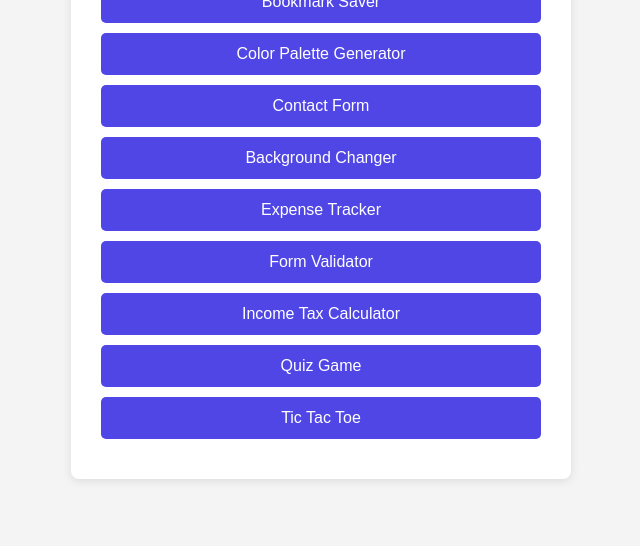
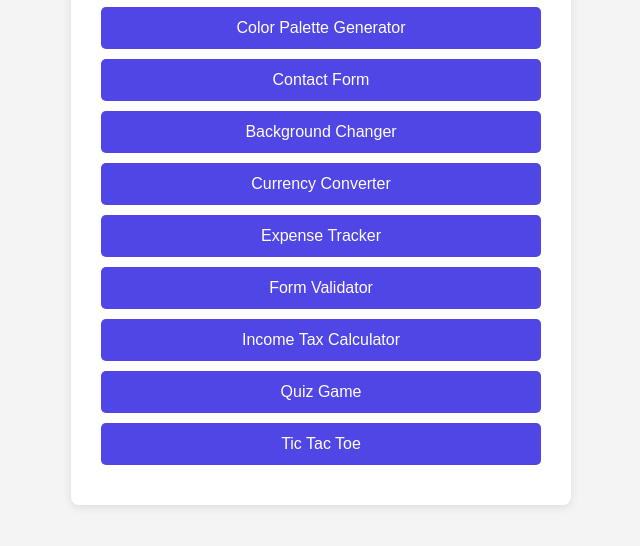
Before and after one commit to Adarshreddy2504/JS-MINI-PROJECTS, a plain HTML site: page index.html in a window 1280 px wide. Shown: the part 214-760 px from the top of the page, without its empty margins (319-959 px from the left). Drawn offline with Linux system fonts and the light colour scheme.

Commit message:
updated the homepage(CURRECNY CONVERTER)

```diff
--- a/index.html
+++ b/index.html
@@ -14,6 +14,7 @@
             <li><a href="COLOR-PALLETTE-GENERATOR/index.html">Color Palette Generator</a></li>
             <li><a href="CONTACT-FORM/index.html">Contact Form</a></li>
             <li><a href="BACKGROUND-CHANGER/index.html">Background Changer</a></li>
+            <li><a href="CURRENCY-CONVERTER/index.html">Currency Converter</a></li>
             <li><a href="EXPENSE-TRACKER/index.html">Expense Tracker</a></li>
             <li><a href="FORM-VALIDATOR/index.html">Form Validator</a></li>
             <li><a href="INCOME-TAX-CALCULATOR/index.html">Income Tax Calculator</a></li>
```
